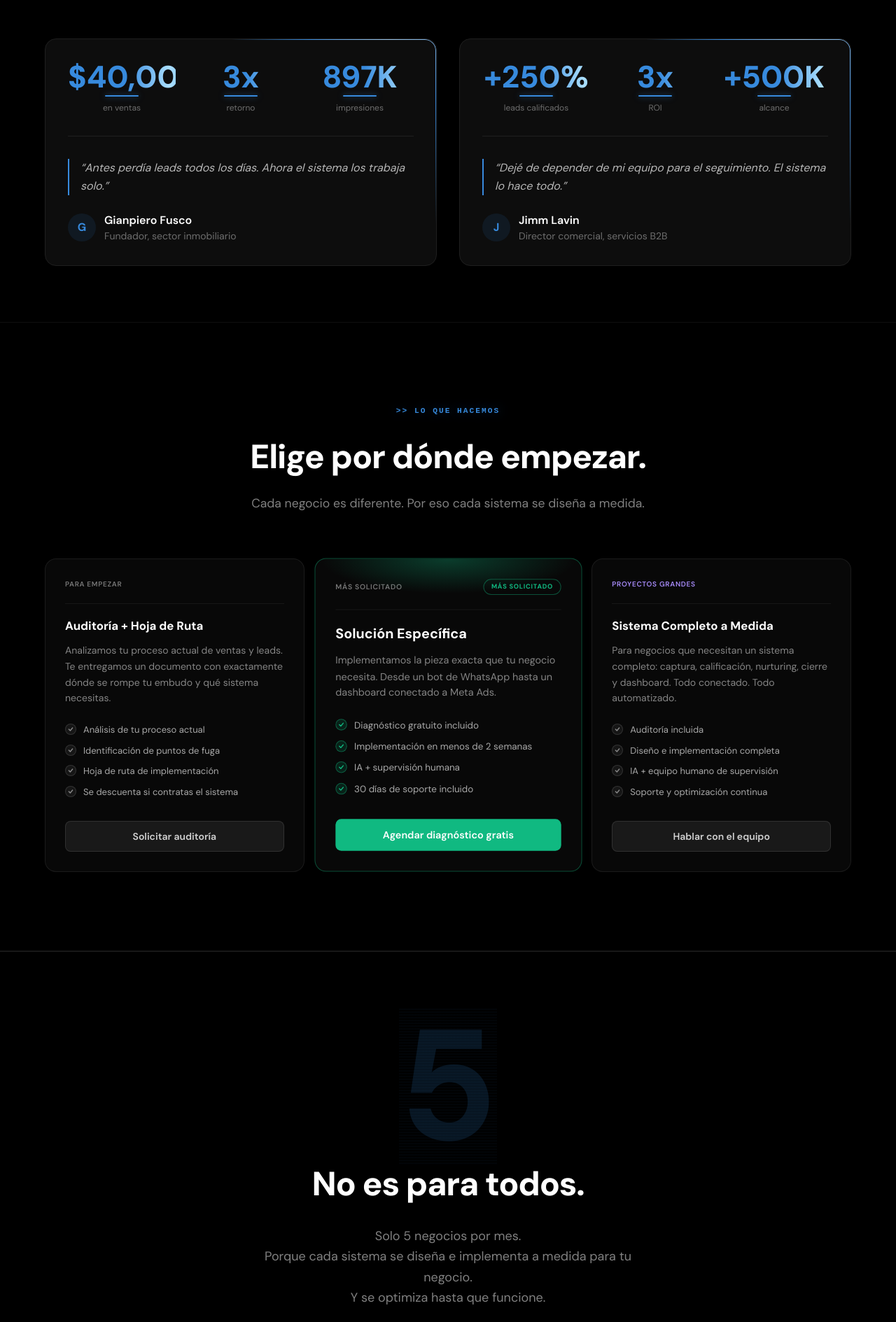
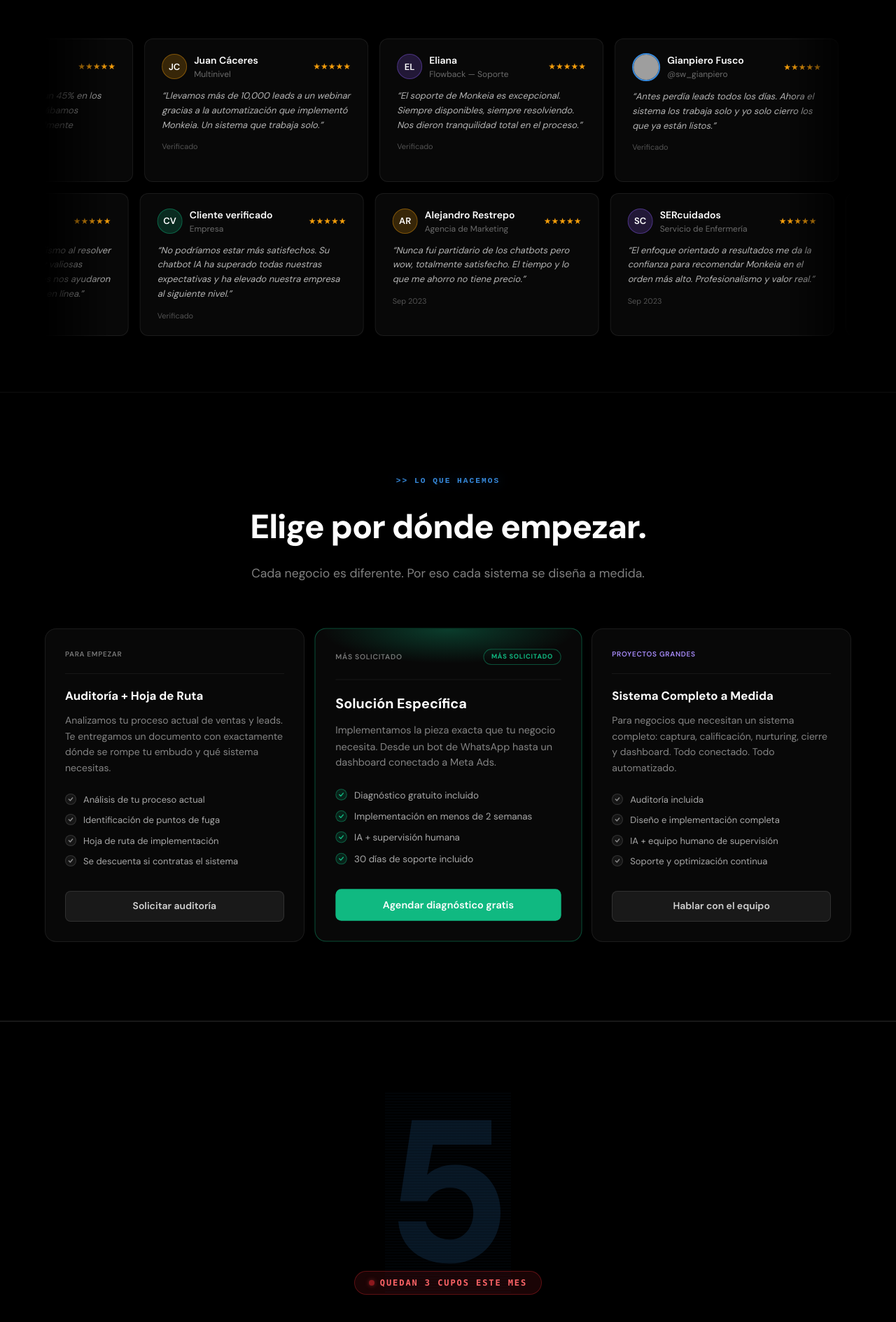
Before and after one commit to JPcamareno/monkeia-landing, a Next.js app: page / in a window 1280 px wide. Shown: the part 3780-5669 px from the top of the page at 70% size. Built offline with nearby package versions, Linux system fonts and the light colour scheme; grey boxes are pictures that could not be loaded.

Commit message:
closing CTA + testimonios + roadmap final

```diff
--- a/app/page.tsx
+++ b/app/page.tsx
@@ -1409,39 +1409,314 @@ function ProblemCard({
   );
 }
 /* ─────────────────────────────────────────────
-   PROOF (rotating border cards)
+   PROOF (rotating border cards + testimonials)
 ───────────────────────────────────────────── */
+const TESTIMONIALS = [
+  {
+    name: "Gerardo",
+    initials: "GE",
+    color: "#378ADD",
+    business: "Toro 650 — E-commerce",
+    stars: 5,
+    quote:
+      "Facturamos más de $2,500 en un solo mes gracias a una estrategia en Instagram Stories. Monkeia transformó cómo vendemos online.",
+    date: "Verificado",
+  },
+  {
+    name: "Maribel Agüero",
+    initials: "MA",
+    color: "#10b981",
+    business: "Latina Pizza",
+    stars: 5,
+    quote:
+      "Incrementamos las ventas un 45% en los primeros 2 meses. No esperábamos resultados tan rápidos. Totalmente recomendado.",
+    date: "Verificado",
+  },
+  {
+    name: "Juan Cáceres",
+    initials: "JC",
+    color: "#f59e0b",
+    business: "Multinivel",
+    stars: 5,
+    quote:
+      "Llevamos más de 10,000 leads a un webinar gracias a la automatización que implementó Monkeia. Un sistema que trabaja solo.",
+    date: "Verificado",
+  },
+  {
+    name: "Eliana",
+    initials: "EL",
+    color: "#8b5cf6",
+    business: "Flowback — Soporte",
+    stars: 5,
+    quote:
+      "El soporte de Monkeia es excepcional. Siempre disponibles, siempre resolviendo. Nos dieron tranquilidad total en el proceso.",
+    date: "Verificado",
+  },
+  {
+    name: "Gianpiero Fusco",
+    initials: "GF",
+    color: "#378ADD",
+    business: "@sw_gianpiero",
+    stars: 5,
+    photoUrl: "https://cdn.ln-cdn.com/c/recQV0G1EGj5iilpD/images/03137106.jpg",
+    quote:
+      "Antes perdía leads todos los días. Ahora el sistema los trabaja solo y yo solo cierro los que ya están listos.",
+    date: "Verificado",
+  },
+  {
+    name: "Jimmy Labin",
+    initials: "JL",
+    color: "#378ADD",
+    business: "Dueño de Flowback",
+    stars: 5,
+    photoUrl: "https://cdn.ln-cdn.com/c/recQV0G1EGj5iilpD/images/56048203.png",
+    quote:
+      "Dejé de depender de mi equipo para el seguimiento. El pipeline trabaja 24/7. Nunca pensé que sería tan simple de instalar.",
+    date: "Verificado",
+  },
+  {
+    name: "Rubén Ocampo Licea",
+    initials: "RO",
+    color: "#10b981",
+    business: "Mi Ranking — Tennis",
+    stars: 5,
+    quote:
+      "Pasamos de atender 300 jugadores mensuales a más de 7 mil. El sistema revolucionó nuestra atención al cliente con respuestas instantáneas 24/7.",
+    date: "Sep 2023",
+  },
+  {
+    name: "Alejandro Restrepo",
+    initials: "AR",
+    color: "#f59e0b",
+    business: "Agencia de Marketing",
+    stars: 5,
+    quote:
+      "Nunca fui partidario de los chatbots pero wow, totalmente satisfecho. El tiempo y lo que me ahorro no tiene precio.",
+    date: "Sep 2023",
+  },
+  {
+    name: "SERcuidados",
+    initials: "SC",
+    color: "#8b5cf6",
+    business: "Servicio de Enfermería",
+    stars: 5,
+    quote:
+      "El enfoque orientado a resultados me da la confianza para recomendar Monkeia en el orden más alto. Profesionalismo y valor real.",
+    date: "Sep 2023",
+  },
+  {
+    name: "Gonzalo Ollarzún",
+    initials: "GO",
+    color: "#378ADD",
+    business: "Cliente Monkeia",
+    stars: 5,
+    quote:
+      "Monkeia superó mis expectativas en soporte técnico. Siempre disponibles para responder y resolver cualquier problema al instante.",
+    date: "Verificado",
+  },
+  {
+    name: "Alan Solís",
+    initials: "AS",
+    color: "#10b981",
+    business: "Cliente Monkeia",
+    stars: 5,
+    quote:
+      "La atención es excelente y el servicio muy innovador. Me gustó mucho la explicación y la resolución de dudas desde el primer día.",
+    date: "Verificado",
+  },
+  {
+    name: "Graciela Arredondo",
+    initials: "GA",
+    color: "#f59e0b",
+    business: "Cliente Monkeia",
+    stars: 5,
+    quote:
+      "Gran soporte al cliente. Me solucionaron todas mis dudas. Monkeia es super eficiente y el equipo siempre está dispuesto a ayudar.",
+    date: "Verificado",
+  },
+  {
+    name: "Cliente verificado",
+    initials: "CV",
+    color: "#8b5cf6",
+    business: "E-commerce",
+    stars: 5,
+    quote:
+      "¡Monkeia es simplemente fenomenal! Nos ayudaron a personalizar nuestras soluciones y siempre estuvieron ahí para asegurarse de que estuviéramos satisfechos.",
+    date: "Verificado",
+  },
+  {
+    name: "Cliente verificado",
+    initials: "CV",
+    color: "#378ADD",
+    business: "Negocio digital",
+    stars: 5,
+    quote:
+      "Han demostrado profesionalismo al resolver nuestros problemas y ofrecer valiosas mentorías. Sus capacitaciones nos ayudaron a maximizar nuestro impacto en línea.",
+    date: "Verificado",
+  },
+  {
+    name: "Cliente verificado",
+    initials: "CV",
+    color: "#10b981",
+    business: "Empresa",
+    stars: 5,
+    quote:
+      "No podríamos estar más satisfechos. Su chatbot IA ha superado todas nuestras expectativas y ha elevado nuestra empresa al siguiente nivel.",
+    date: "Verificado",
+  },
+  {
+    name: "Cliente verificado",
+    initials: "CV",
+    color: "#f59e0b",
+    business: "Cliente Monkeia",
+    stars: 5,
+    quote:
+      "Desarrollaron un chatbot IA personalizado para nuestra empresa que superó todas nuestras expectativas. Definitivamente los recomendaría.",
+    date: "Verificado",
+  },
+];
+
+function MarqueeCard({ t }: { t: (typeof TESTIMONIALS)[number] }) {
+  return (
+    <div
+      style={{
+        width: 320,
+        flexShrink: 0,
+        background: "rgba(255,255,255,0.03)",
+        border: "1px solid rgba(255,255,255,0.08)",
+        borderRadius: "12px",
+        padding: "20px 24px",
+        display: "flex",
+        flexDirection: "column",
+        gap: "12px",
+      }}
+    >
+      {/* Header: avatar + name + stars */}
+      <div style={{ display: "flex", alignItems: "center", gap: "10px" }}>
+        {t.photoUrl ? (
+          // eslint-disable-next-line @next/next/no-img-element
+          <img
+            src={t.photoUrl}
+            alt={t.name}
+            style={{
+              width: 40,
+              height: 40,
+              borderRadius: "50%",
+              objectFit: "cover",
+              border: `2px solid ${t.color}`,
+              flexShrink: 0,
+            }}
+          />
+        ) : (
+          <div
+            style={{
+              width: 36,
+              height: 36,
+              borderRadius: "50%",
+              background: t.color + "33",
+              border: `1px solid ${t.color}66`,
+              display: "flex",
+              alignItems: "center",
+              justifyContent: "center",
+              color: "#fff",
+              fontWeight: 600,
+              fontSize: 13,
+              flexShrink: 0,
+            }}
+          >
+            {t.initials}
+          </div>
+        )}
+        <div style={{ flex: 1, minWidth: 0 }}>
+          <div
+            style={{
+              fontSize: 14,
+              fontWeight: 600,
+              color: "#fff",
+              whiteSpace: "nowrap",
+              overflow: "hidden",
+              textOverflow: "ellipsis",
+            }}
+          >
+            {t.name}
+          </div>
+          <div style={{ fontSize: 12, color: "rgba(255,255,255,0.4)" }}>
+            {t.business}
+          </div>
+        </div>
+        <div style={{ fontSize: 12, color: "#f59e0b", flexShrink: 0 }}>
+          {"★".repeat(t.stars)}
+        </div>
+      </div>
+
+      {/* Quote */}
+      <p
+        style={{
+          fontSize: 13,
+          color: "rgba(255,255,255,0.7)",
+          lineHeight: 1.6,
+          fontStyle: "italic",
+          margin: 0,
+        }}
+      >
+        &ldquo;{t.quote}&rdquo;
+      </p>
+
+      {/* Date */}
+      <div style={{ fontSize: 11, color: "rgba(255,255,255,0.3)" }}>
+        {t.date}
+      </div>
+    </div>
+  );
+}
+
+function MarqueeRow({
+  cards,
+  direction,
+  duration,
+}: {
+  cards: (typeof TESTIMONIALS)[number][];
+  direction: "left" | "right";
+  duration: number;
+}) {
+  const [paused, setPaused] = useState(false);
+  const allCards = [...cards, ...cards];
+
+  return (
+    <div
+      style={{
+        overflow: "hidden",
+        maskImage:
+          "linear-gradient(to right, transparent 0%, black 8%, black 92%, transparent 100%)",
+        WebkitMaskImage:
+          "linear-gradient(to right, transparent 0%, black 8%, black 92%, transparent 100%)",
+      }}
+      onMouseEnter={() => setPaused(true)}
+      onMouseLeave={() => setPaused(false)}
+    >
+      <div
+        style={{
+          display: "flex",
+          gap: "16px",
+          width: "max-content",
+          animation: `${direction === "left" ? "marqueeLeft" : "marqueeRight"} ${duration}s linear infinite`,
+          animationPlayState: paused ? "paused" : "running",
+        }}
+      >
+        {allCards.map((card, i) => (
+          <MarqueeCard key={i} t={card} />
+        ))}
+      </div>
+    </div>
+  );
+}
+
 function Proof() {
-  const cases = [
-    {
-      name: "Gianpiero Fusco",
-      role: "Fundador, sector inmobiliario",
-      metrics: [
-        { value: "$40,000", label: "en ventas" },
-        { value: "3x",      label: "retorno" },
-        { value: "897K",    label: "impresiones" },
-      ],
-      quote:
-        "Antes perdía leads todos los días. Ahora el sistema los trabaja solo.",
-    },
-    {
-      name: "Jimm Lavin",
-      role: "Director comercial, servicios B2B",
-      metrics: [
-        { value: "+250%",  label: "leads calificados" },
-        { value: "3x",     label: "ROI" },
-        { value: "+500K",  label: "alcance" },
-      ],
-      quote:
-        "Dejé de depender de mi equipo para el seguimiento. El sistema lo hace todo.",
-    },
-  ];
-
   return (
     <section className="border-t border-[#1f1f1f] px-6 py-20">
       <div className="mx-auto max-w-6xl">
         <div className="mb-4 text-center">
-          <span className="terminal-label">&gt;&gt; Resultados de clientes</span>
+          <span className="terminal-label">&gt;&gt; RESULTADOS DE CLIENTES</span>
         </div>
         <h2
           className="mb-16 text-balance text-center font-extrabold tracking-tight text-white"
@@ -1450,33 +1725,18 @@ function Proof() {
           Funciona.
         </h2>
 
-        <div className="grid gap-8 lg:grid-cols-2">
-          {cases.map((c) => (
-            <div
-              key={c.name}
-              className="proof-card border border-[#1f1f1f] bg-[#0d0d0d] p-8"
-            >
-              <div className="relative z-10">
-                <div className="mb-8 grid grid-cols-3 gap-4 border-b border-[#1f1f1f] pb-8">
-                  {c.metrics.map((m) => (
-                    <MetricItem key={m.label} value={m.value} label={m.label} />
-                  ))}
-                </div>
-                <blockquote className="mb-6 border-l-2 border-[#378ADD] pl-4 text-base leading-relaxed text-white/70 italic">
-                  &ldquo;{c.quote}&rdquo;
-                </blockquote>
-                <div className="flex items-center gap-3">
-                  <div className="flex h-10 w-10 items-center justify-center rounded-full bg-[#378ADD]/10 font-bold text-[#378ADD]">
-                    {c.name.charAt(0)}
-                  </div>
-                  <div>
-                    <div className="font-semibold text-white">{c.name}</div>
-                    <div className="text-sm text-white/40">{c.role}</div>
-                  </div>
-                </div>
-              </div>
-            </div>
-          ))}
+        {/* Testimonials marquee */}
+        <div style={{ display: "flex", flexDirection: "column", gap: "16px" }}>
+          <MarqueeRow
+            cards={TESTIMONIALS.slice(0, 8)}
+            direction="left"
+            duration={35}
+          />
+          <MarqueeRow
+            cards={TESTIMONIALS.slice(7, 15)}
+            direction="right"
+            duration={40}
+          />
         </div>
       </div>
     </section>
@@ -1732,18 +1992,23 @@ function Services() {
 }
 
 /* ─────────────────────────────────────────────
-   EXCLUSIVITY
+   CLOSING CTA
 ───────────────────────────────────────────── */
-function Exclusivity() {
-  return (
-    <section className="border-t border-[#1f1f1f] px-6 py-20">
+function ClosingCTA() {
+  return (
+    <section
+      id="cta"
+      className="border-t border-[#1f1f1f] px-6"
+      style={{ background: "#000", paddingTop: "100px", paddingBottom: "100px" }}
+    >
       <div className="mx-auto max-w-3xl text-center">
-        <div className="scanline-5 mb-4 select-none" aria-hidden="true">
+        {/* Giant glitch "5" background */}
+        <div className="scanline-5 mb-0 select-none" aria-hidden="true">
           <span
             className="glitch-5 font-black leading-none"
             style={{
-              fontSize: "clamp(6rem, 20vw, 14rem)",
-              color: "rgba(55,138,221,0.15)",
+              fontSize: "clamp(8rem, 28vw, 18rem)",
+              color: "rgba(55,138,221,0.08)",
               display: "inline-block",
             }}
           >
@@ -1751,72 +2016,56 @@ function Exclusivity() {
           </span>
         </div>
 
+        {/* Badge */}
+        <div className="relative -mt-8 mb-8 flex justify-center">
+          <div className="inline-flex items-center gap-2 rounded-full border border-red-500/30 bg-red-500/10 px-5 py-2">
+            <span
+              className="h-2 w-2 rounded-full bg-red-500 animate-pulse"
+              style={{ boxShadow: "0 0 6px rgba(239,68,68,0.8)" }}
+            />
+            <span
+              className="font-mono text-xs font-semibold tracking-widest text-red-400"
+              style={{ letterSpacing: "0.16em" }}
+            >
+              QUEDAN 3 CUPOS ESTE MES
+            </span>
+          </div>
+        </div>
+
+        {/* Main headline */}
         <h2
-          className="relative -mt-6 mb-6 font-extrabold tracking-tight text-white"
-          style={{ fontSize: "clamp(1.75rem, 4vw, 3rem)" }}
+          className="mb-8 font-extrabold tracking-tight text-white"
+          style={{ fontSize: "clamp(2rem, 5vw, 3.75rem)", lineHeight: 1.1 }}
         >
           No es para todos.
+          <br />
+          Solo 5 negocios por mes.
         </h2>
 
+        {/* Subtext — three lines */}
         <p
-          className="mx-auto max-w-xl text-balance leading-relaxed text-white/50"
-          style={{ fontSize: "clamp(1rem, 2vw, 1.125rem)" }}
+          className="mb-10 leading-loose"
+          style={{ fontSize: "clamp(0.95rem, 2vw, 1.1rem)", color: "rgba(255,255,255,0.45)" }}
         >
-          Solo 5 negocios por mes.
+          Cada sistema se diseña e implementa a medida.
           <br />
-          Porque cada sistema se diseña e implementa a medida para tu negocio.
+          Si no ves resultados en 30 días — seguimos sin costo.
           <br />
-          Y se optimiza hasta que funcione.
+          30 minutos es todo lo que necesitas para saber si hay fit.
         </p>
 
-        <p
-          className="mx-auto mt-6 max-w-xl text-balance text-white/30"
-          style={{ fontSize: "clamp(0.875rem, 1.5vw, 1rem)" }}
-        >
-          No ves resultados en 30 días — se sigue trabajando. Sin costo.
-        </p>
-
-        <div className="mt-10 flex flex-col items-center gap-6">
-          <div className="inline-flex items-center gap-3 rounded-full border border-[#378ADD]/20 bg-[#378ADD]/5 px-6 py-3">
-            <span className="h-2 w-2 rounded-full bg-[#378ADD] animate-pulse" />
-            <span className="terminal-label" style={{ letterSpacing: "0.14em" }}>
-              Quedan 3 cupos
-            </span>
-          </div>
-          <CTAButton large>
-            Asegurar mi cupo ahora
-          </CTAButton>
-        </div>
-      </div>
-    </section>
-  );
-}
-
-/* ─────────────────────────────────────────────
-   FINAL CTA
-───────────────────────────────────────────── */
-function FinalCTA() {
-  return (
-    <section id="cta" className="border-t border-[#1f1f1f] px-6 py-20">
-      <div className="mx-auto max-w-3xl text-center">
-        <div className="mb-4 text-center">
-          <span className="terminal-label">&gt;&gt; Arrancá hoy</span>
-        </div>
-        <h2
-          className="mb-6 text-balance font-extrabold tracking-tight text-white"
-          style={{ fontSize: "clamp(2rem, 5vw, 3.75rem)" }}
-        >
-          30 minutos. Eso es todo lo que necesitas.
-        </h2>
-        <p
-          className="mb-10 text-balance leading-relaxed text-white/50"
-          style={{ fontSize: "clamp(1rem, 2vw, 1.125rem)" }}
-        >
-          Para ver cuántos leads pierdes, dónde se rompen tus ventas, y qué sistema necesitas.
-        </p>
+        {/* CTA */}
         <CTAButton large>
           Solicitar diagnóstico gratuito
         </CTAButton>
+
+        {/* Trust signals */}
+        <p
+          className="mt-6"
+          style={{ fontSize: "13px", color: "rgba(255,255,255,0.4)" }}
+        >
+          🔒 Sin compromiso · ⚡ Respuesta en menos de 24h
+        </p>
       </div>
     </section>
   );
@@ -1871,8 +2120,7 @@ export default function Home() {
         <Roadmap />
         <Proof />
         <Services />
-        <Exclusivity />
-        <FinalCTA />
+        <ClosingCTA />
       </main>
       <Footer />
     </div>
```
Also changed, not shown: app/globals.css (+10 -0 lines).
